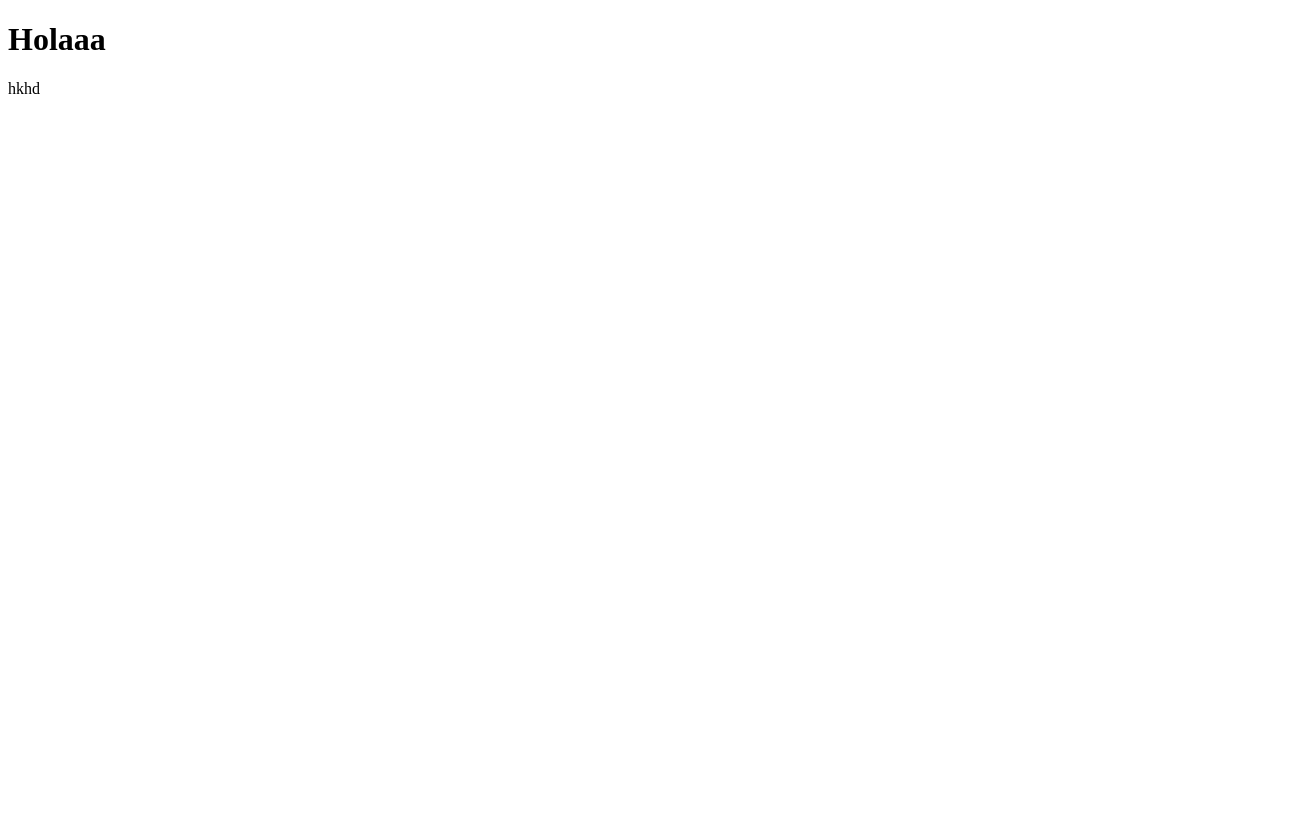
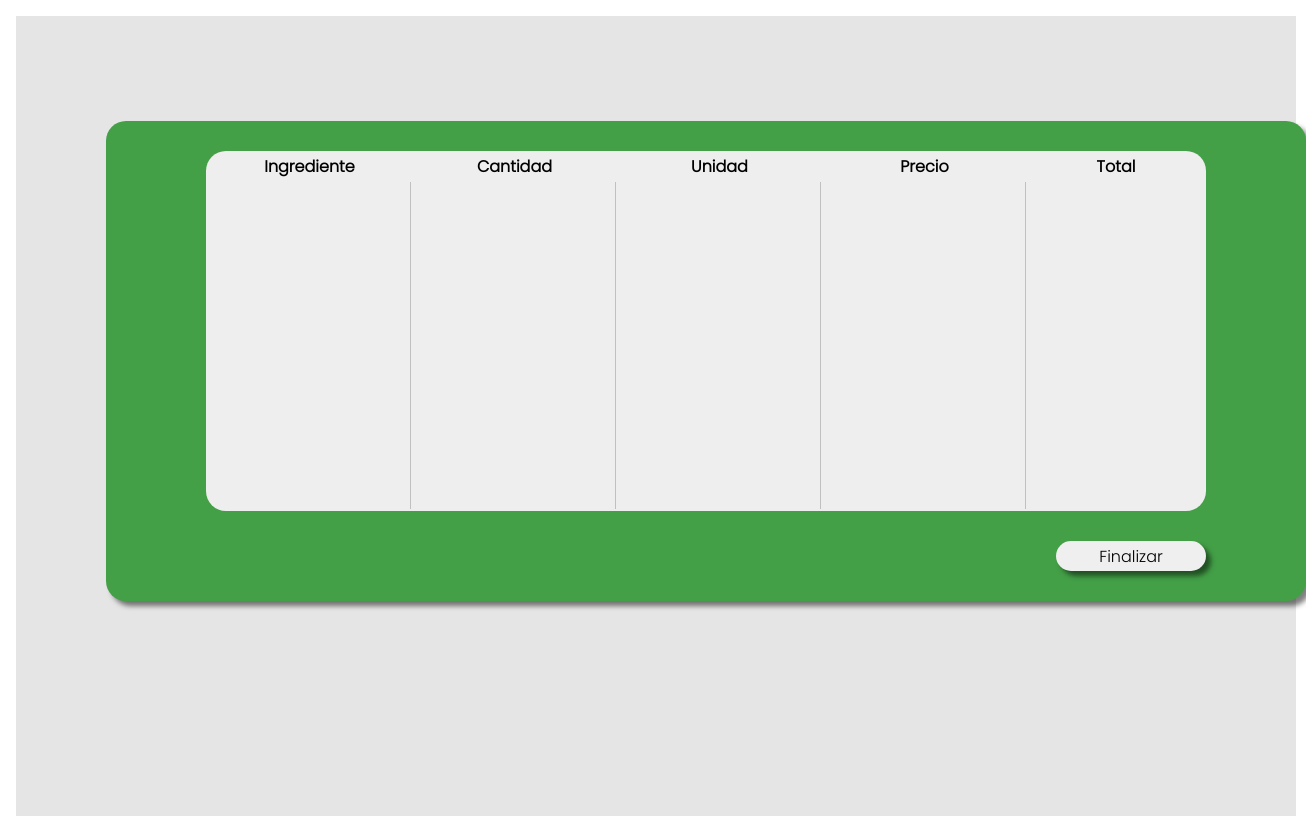
Before and after one commit to Gustavo-Vazquez9/Proyecto-Angular, an Angular app in the folder Costeo/: page / in a window 1280 px wide. Shown: the whole page, 1306 px wide, since content can reach past the window. Built offline with nearby package versions, Linux system fonts and the light colour scheme.

Commit message:
modulo-tabla

```diff
--- a/Costeo/src/app/app.component.html
+++ b/Costeo/src/app/app.component.html
@@ -1 +1 @@
-<h1>Holaaa</h1>
+<app-tabla></app-tabla>
--- a/Costeo/src/app/app.module.ts
+++ b/Costeo/src/app/app.module.ts
@@ -3,6 +3,8 @@ import { BrowserModule } from '@angular/platform-browser';
 
 import { AppRoutingModule } from './app-routing.module';
 import { AppComponent } from './app.component';
+import { TablaPreciosModule } from './tabla-precios/tabla-precios.module';
+
 
 @NgModule({
   declarations: [
@@ -10,7 +12,8 @@ import { AppComponent } from './app.component';
   ],
   imports: [
     BrowserModule,
-    AppRoutingModule
+    AppRoutingModule,
+    TablaPreciosModule
   ],
   providers: [],
   bootstrap: [AppComponent]
--- /dev/null
+++ b/Costeo/src/app/tabla-precios/tabla/tabla.component.html
@@ -0,0 +1,28 @@
+<!DOCTYPE html>
+<html lang="en">
+<head>
+  <meta charset="UTF-8">
+  <meta http-equiv="X-UA-Compatible" content="IE=edge">
+  <meta name="viewport" content="width=device-width, initial-scale=1.0">
+  <title>Tabla de costos</title>
+</head>
+<body>
+  <section class="table-decoration">
+    <table>
+      <thead>
+        <tr>
+          <th>Ingrediente</th><th>Cantidad</th><th>Unidad</th><th>Precio</th><th>Total</th>
+        </tr>
+      </thead>
+        <tr>
+          <td class="with-border"></td>
+          <td class="with-border"></td>
+          <td class="with-border"></td>
+          <td class="with-border"></td>
+          <td class="nula"></td>
+        </tr>
+    </table>
+    <button>Finalizar</button>
+</section>
+</body>
+</html>
--- /dev/null
+++ b/Costeo/src/app/tabla-precios/tabla/tabla.component.scss
@@ -0,0 +1,52 @@
+@import url('https://fonts.googleapis.com/css2?family=Poppins:wght@200;300&display=swap');
+body{
+  width: 100vw;
+  height: 100vh;
+  background-color: #E5E5E5;
+  position: absolute;
+  font-family:'Poppins', sans-serif;
+
+
+  section.table-decoration{
+    position: absolute;
+    width: 1200px;
+    height: 480px;
+    margin-left: 90px;
+    margin-top: 105px;
+    background-color: #43A047;
+    border-radius: 20px;
+    box-shadow: 5px 5px 5px rgba(0, 0, 0, 0.5);
+
+    table{
+      position: absolute;
+      background-color: #EEEEEE;
+      margin:100px 100px;
+      margin-top: 30px;
+      width: 1000px;
+      height: 360px;
+      border-radius: 20px;
+      td.with-border{
+        border-right: #c0c0c0 solid 0.5px;
+        width: 200px;
+      }
+      td.nula{
+        border-right: none;
+      }
+    }
+    button{
+      position: absolute;
+      font-family:'Poppins', sans-serif;
+      font-size: 16px;
+      margin-top: 420px;
+      margin-left: 950px;
+      width: 150px;
+      height: 30px;
+      border-radius: 20px;
+      border-style: none;
+      box-shadow: 5px 5px 5px rgba(0, 0, 0, 0.5);
+      &:hover{
+        background-color: #9b9b9b;
+      }
+    }
+  }
+}
--- /dev/null
+++ b/Costeo/src/app/tabla-precios/tabla/tabla.component.ts
@@ -0,0 +1,15 @@
+import { Component, OnInit } from '@angular/core';
+
+@Component({
+  selector: 'app-tabla',
+  templateUrl: './tabla.component.html',
+  styleUrls: ['./tabla.component.scss']
+})
+export class TablaComponent implements OnInit {
+
+  constructor() { }
+
+  ngOnInit(): void {
+  }
+
+}
--- a/Costeo/src/index.html
+++ b/Costeo/src/index.html
@@ -9,6 +9,5 @@
 </head>
 <body>
   <app-root></app-root>
-  hkhd
 </body>
 </html>
```
Also changed, not shown: Costeo/src/app/tabla-precios/tabla-precios.module.ts (added, +16 -0 lines), 1 other file (tests, documents, lock files or other folders).
